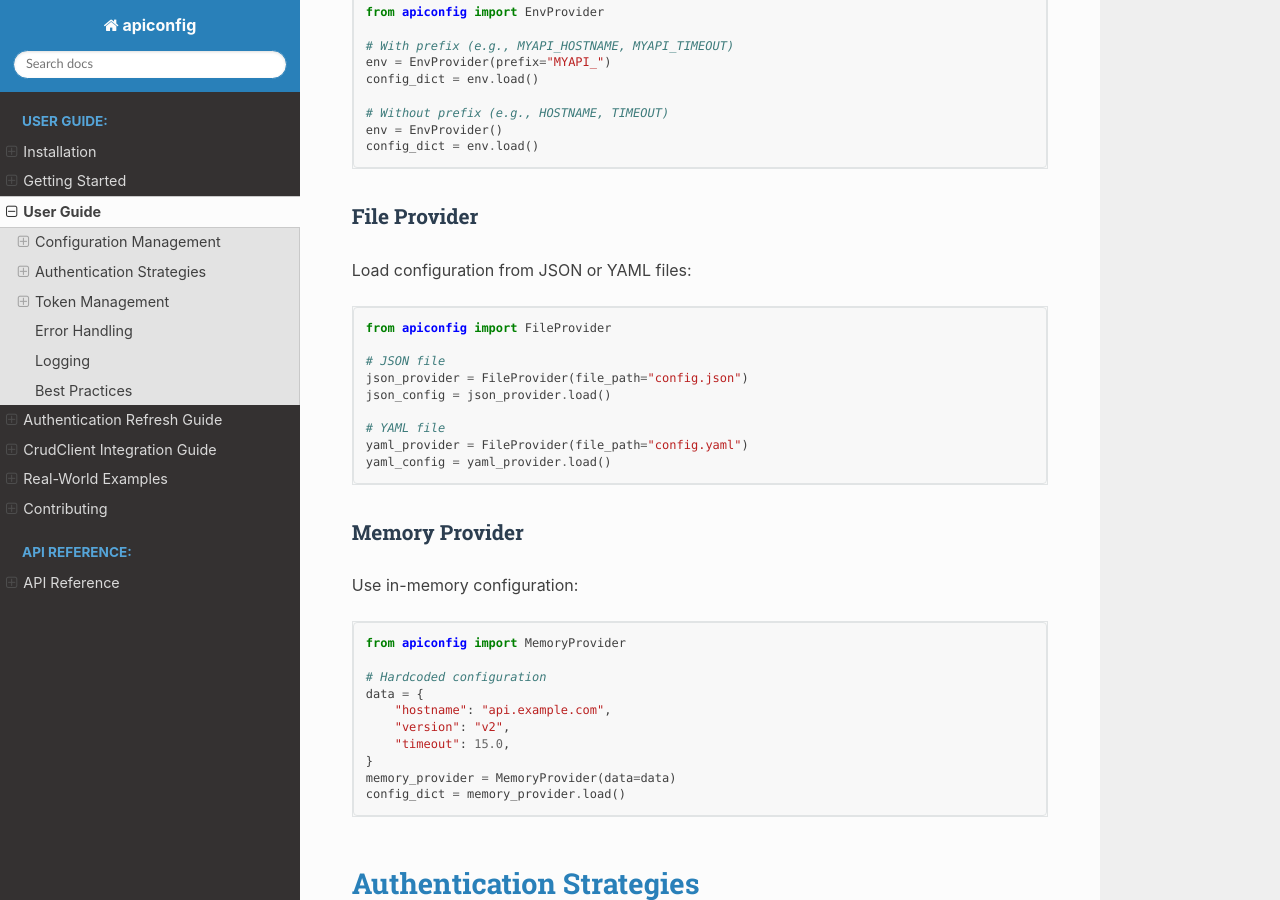
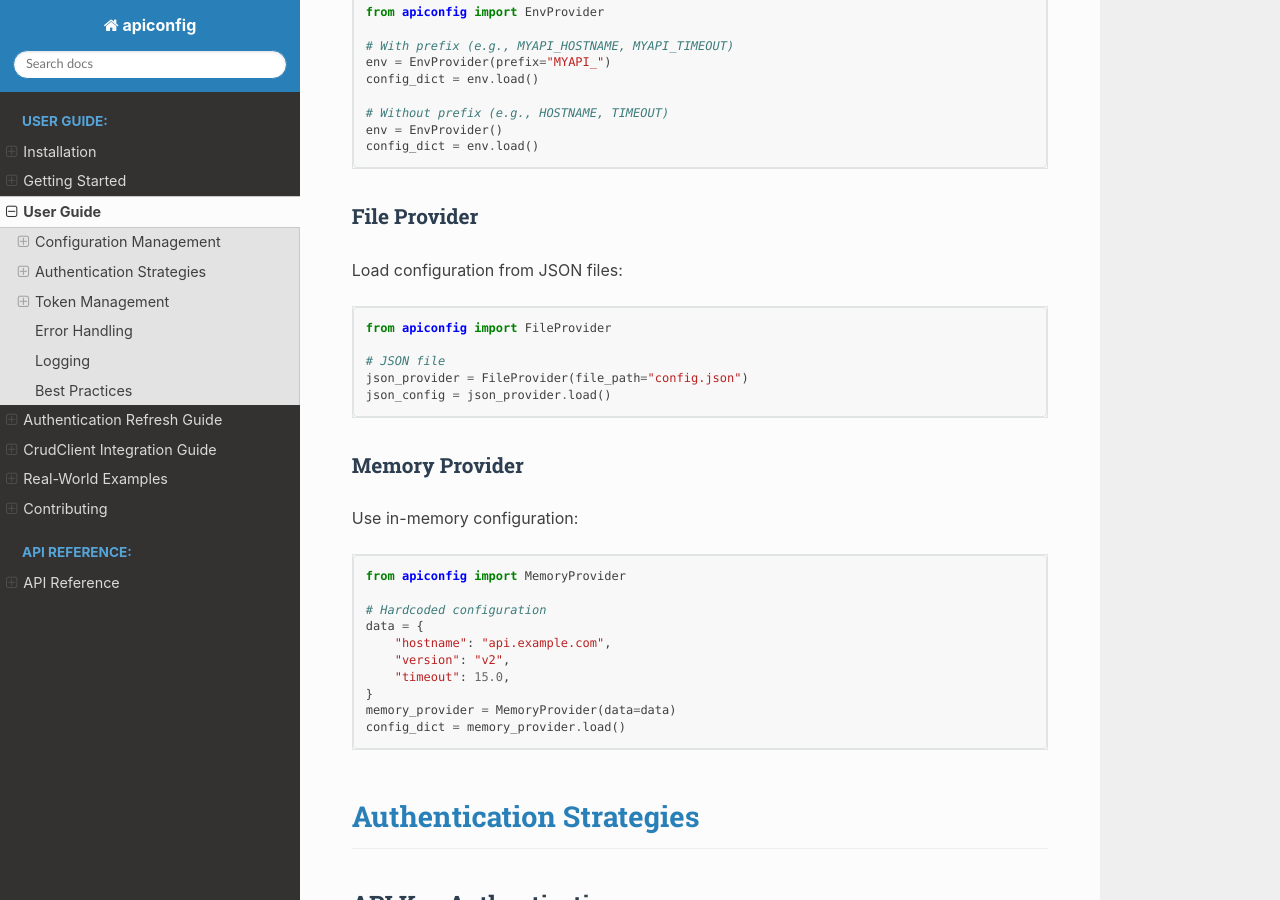
Before and after one commit to Leikaab/apiconfig, a Sphinx documentation site: the page built from docs/source/user_guide.rst, in a window 1280 px wide and 900 px high, scrolled down 1170 px. Built offline with Sphinx 7.4.7 and the Read the Docs theme 3.1.0, drawn with Linux system fonts in a browser that asks for light colours.

Commit message:
docs: correct FileProvider instructions

```diff
--- a/docs/source/user_guide.rst
+++ b/docs/source/user_guide.rst
@@ -58,7 +58,7 @@ Load configuration from environment variables:
 File Provider
 ^^^^^^^^^^^
 
-Load configuration from JSON or YAML files:
+Load configuration from JSON files:
 
 .. code-block:: python
 
@@ -68,9 +68,6 @@ Load configuration from JSON or YAML files:
    json_provider = FileProvider(file_path="config.json")
    json_config = json_provider.load()
 
-   # YAML file
-   yaml_provider = FileProvider(file_path="config.yaml")
-   yaml_config = yaml_provider.load()
 
 Memory Provider
 ^^^^^^^^^^^^^
```
